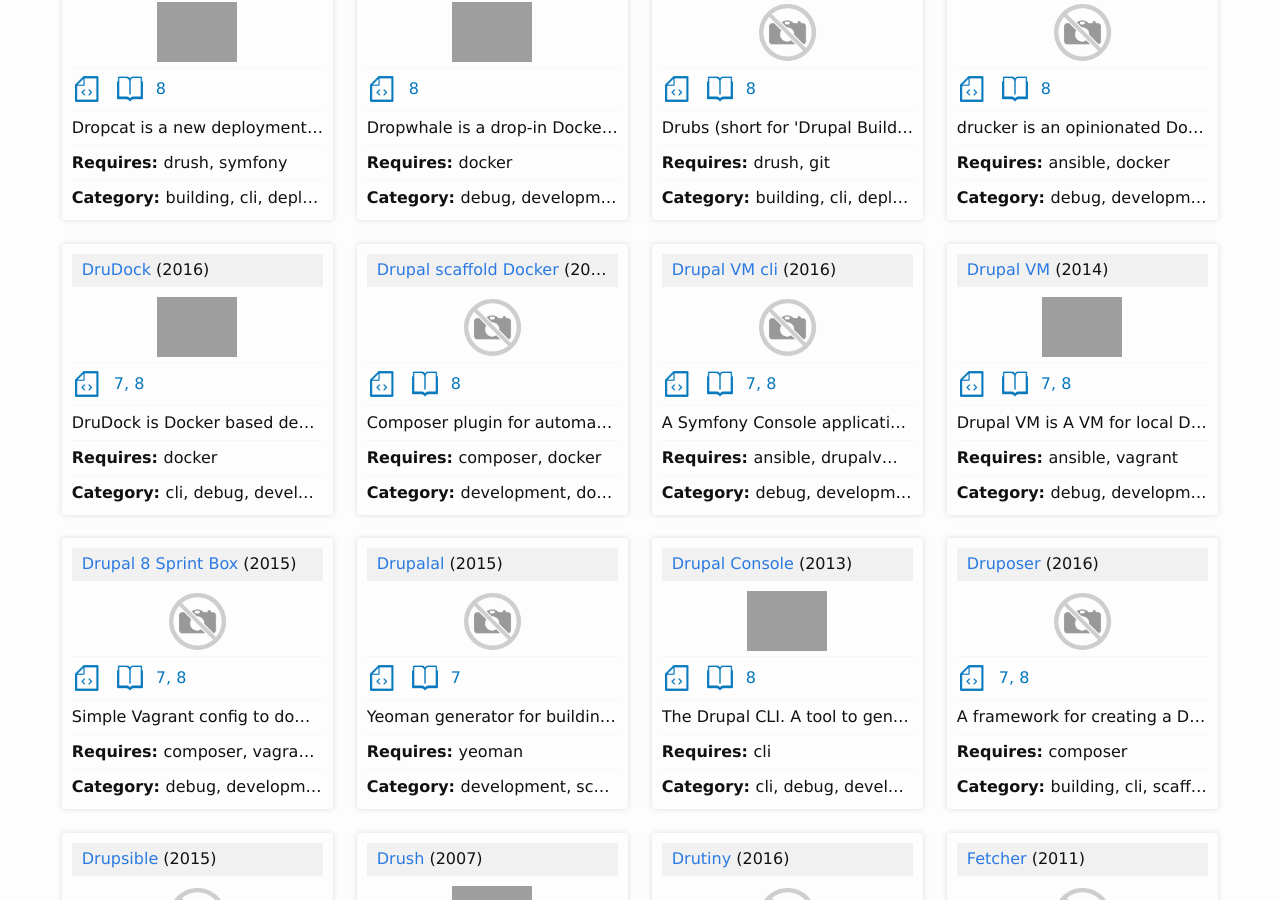
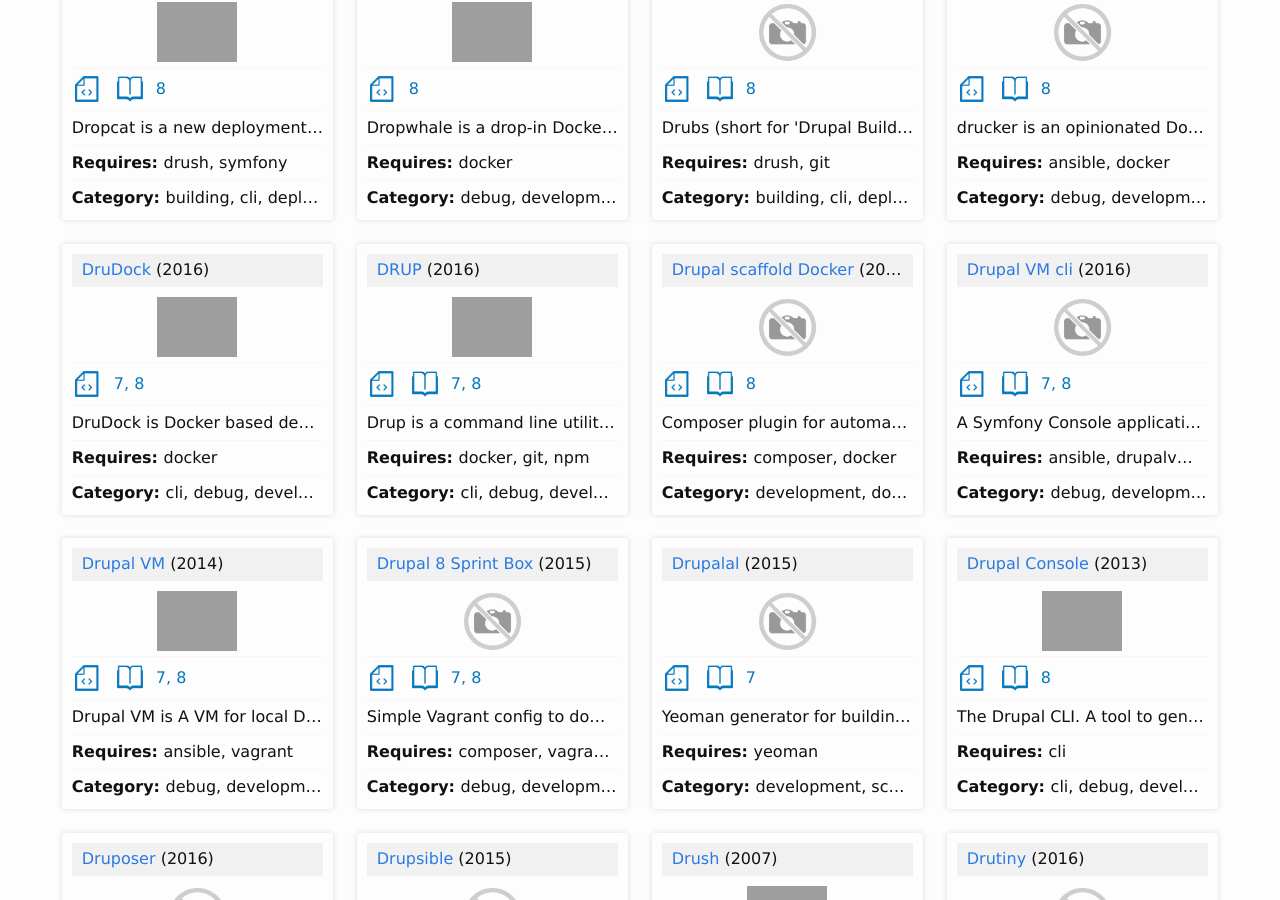
Before and after one commit to drupaltools/drupaltools.github.io, a Jekyll site: the page built from index.html, in a window 1280 px wide and 900 px high, scrolled down 1198 px. Built offline with Jekyll 4.4.1, drawn with Linux system fonts in a browser that asks for light colours; grey boxes are pictures that could not be loaded.

Commit message:
Add drup project

```diff
--- /dev/null
+++ b/_data/projects/drup.yml
@@ -0,0 +1,28 @@
+name: DRUP
+year_created: 2016
+source: https://github.com/archfz/drup
+homepage: https://github.com/archfz/drup
+docs: https://github.com/archfz/drup/blob/master/README.md
+logo: https://raw.githubusercontent.com/archfz/drup/master/misc/drup_logo.png
+
+description: "Drup is a command line utility that helps to kick-start development
+on your projects. It allows you to configure an environment and by leveraging
+the power of Docker it builds it for you. All configuration get stored in
+a yaml file that if shared can be reused to build the same environment."
+
+requires:
+  - docker
+  - git
+  - npm
+drupal_versions:
+  - 7
+  - 8
+category:
+  - debug
+  - development
+  - testing
+  - docker
+  - cli
+similar:
+  - blt
+  - terra
--- a/_data/projects/drupal-scaffold-docker.yml
+++ b/_data/projects/drupal-scaffold-docker.yml
@@ -15,7 +15,7 @@
 drupal_versions:
   - 8
 category:
-  - scaffold
+  - scaffolding
   - development
   - testing
   - docker
```
